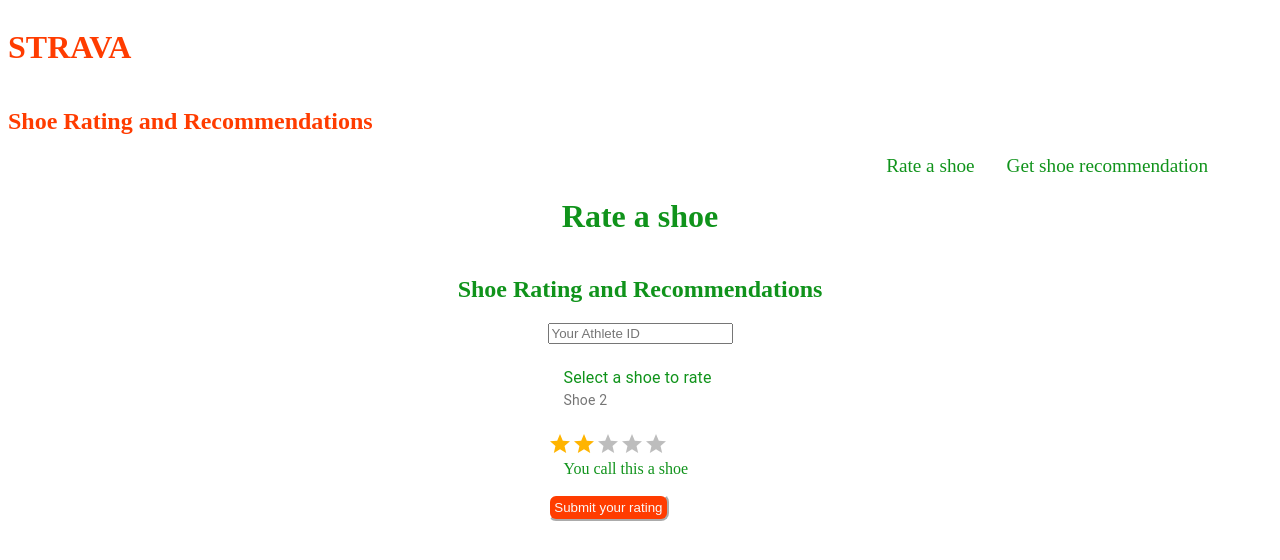
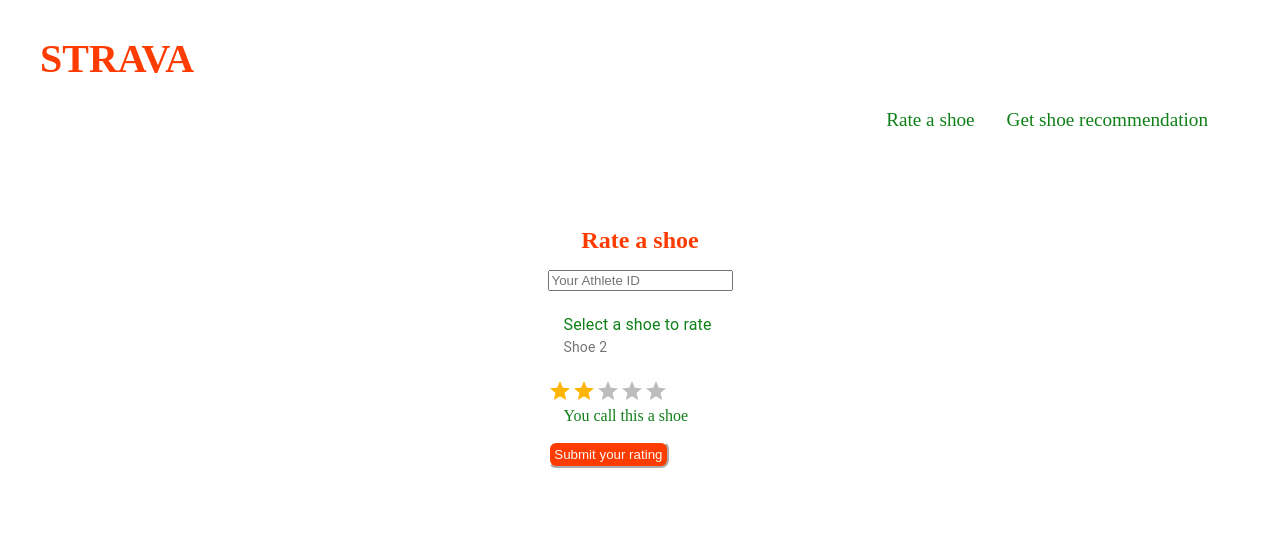
Before and after one commit to RobotMermaid/StravaFE, a React app: page / in a window 1280 px wide. Shown: the top 560 px of the page. Built offline with nearby package versions, Linux system fonts and the light colour scheme.

Commit message:
getting back rec shoe id

```diff
--- a/package.json
+++ b/package.json
@@ -24,6 +24,7 @@
   "dependencies": {
     "@material-ui/core": "^4.11.0",
     "@material-ui/lab": "^4.0.0-alpha.56",
+    "font-awesome": "^4.7.0",
     "react": "^17.0.1",
     "react-dom": "^17.0.1",
     "react-router-dom": "^5.2.0"
--- a/src/components/Header/Header.css
+++ b/src/components/Header/Header.css
@@ -4,11 +4,8 @@
   flex-direction: column;
   align-items: left;
   color: rgb(255, 60, 0);
+  margin: 0 0 5rem 2rem;
 }
-h1 {
-  font-size: 3rem;
+.h1 {
+  font-size: 2.5rem;
 }
-h2 {
-  font-size: 2rem;
-
-}
--- a/src/components/Header/Header.jsx
+++ b/src/components/Header/Header.jsx
@@ -6,8 +6,8 @@
   return (
 
     <div className={styles.Header}>
-      <h1>STRAVA</h1>
-      <h2>Shoe Rating and Recommendations</h2>
+      <h1 className={styles.h1}>STRAVA</h1>
+      {/* <h2>Shoe Rating and Recommendations</h2> */}
       <Links/>
     </div>
 
--- a/src/components/Links/Links.css
+++ b/src/components/Links/Links.css
@@ -15,7 +15,7 @@
   padding: 0 1rem 0 1rem;
   font-weight: 500;
   font-size: 1.2rem;
-  color: rgb(16, 147, 27);
+  color: rgb(15, 128, 24);
   text-decoration: none;
 }
 .link:hover {
--- a/src/components/Rating/Rating.css
+++ b/src/components/Rating/Rating.css
@@ -3,7 +3,7 @@
   justify-content: center;
   flex-direction: column;
   align-items: center;
-  color: rgb(16, 147, 27);
+  color: rgb(15, 128, 24);
 }
 h1 {
   font-size: 2rem;
--- a/src/components/Rating/Rating.jsx
+++ b/src/components/Rating/Rating.jsx
@@ -58,7 +58,6 @@
   return (
     <div className={styles.Rating}>
       <h1>Rate a shoe</h1>
-      <h2>Shoe Rating and Recommendations</h2>
       <form>
       <input type="text" value={athleteID} onChange={({ target }) => setAthleteID(target.value)} placeholder="Your Athlete ID"/>
       <div>
--- a/src/components/Recommendation/Recommendation.css
+++ b/src/components/Recommendation/Recommendation.css
@@ -3,12 +3,25 @@
   justify-content: center;
   flex-direction: column;
   align-items: center;
-  color: rgb(16, 147, 27);
+  color: rgb(15, 128, 24);
   //background-color: rgba(255, 60, 0, 0.803);
 }
 h1 {
-  font-size: 2rem;
+  font-size: 1.5rem;
+  color: rgb(255, 60, 0);
 }
-h2 {
-  font-size: 1.5rem;
+
+.button {
+  color: rgb(250, 248, 248);
+  cursor: pointer;
+  outline: rgb(255, 60, 0);
+  background-color: rgb(255, 60, 0);
+  border-radius: 0.5rem;
+  border-color: white;
+  margin-top: 1rem;
+  padding: 0.25rem 0.3rem 0.25rem 0.3rem;
 }
+.button:hover {
+  background-color: rgb(8, 8, 8);
+
+}
--- a/src/components/Recommendation/Recommendation.jsx
+++ b/src/components/Recommendation/Recommendation.jsx
@@ -1,18 +1,28 @@
 import React, { useState } from 'react';
 import styles from './Recommendation.css';
 import List from '../List/List';
+import ShoeDetail from '../ShoeDetail/ShoeDetail';
+import { getAthleteRecommendedShoe } from '../Services/API';
 
 const Recommendation = () => {
   const [athleteID, setAthleteID] = useState(null);
+  const [recShoe, setRecShoe] = useState([]);
 
+  const getRecommendation = (e) => {
+    getAthleteRecommendedShoe(athleteID)
+    .then(shoe => setRecShoe(shoe));
+    console.log(athleteID)
+  }
   return (
     <div className={styles.Rec}>
+      <h1>Top rated shoes</h1>
       <List/>
       <h1>Get a shoe recommendation</h1>
       <form>
-      <input type="text" value={athleteID} onChange={({ target }) => setAthleteID(target.value)} placeholder="Your Athlete ID"/>
-      <button onClick={() => saveRecommendation()}>Get your Recommended Shoe</button>
-    </form>
+        <input type="text" value={athleteID} onChange={({ target }) => setAthleteID(target.value)} placeholder="Your Athlete ID"/>
+        <button className={styles.button} onClick={(e) => {e.preventDefault(); getRecommendation()}}>Get your Recommended Shoe</button>
+      </form>
+      <ShoeDetail {...recShoe}/>
     </div>
   );
 };
--- a/src/components/Services/API.js
+++ b/src/components/Services/API.js
@@ -29,6 +29,14 @@
   })));
 }
 export const getAthleteRecommendedShoe = (athlete_id) => {
-  return fetch(`https://salty-cliffs-60245.herokuapp.com/${athlete_id}`)
+  return fetch(`https://salty-cliffs-60245.herokuapp.com/recathleteshoes/${athlete_id}`)
   .then(res => res.json())
+  .then(json => json.map(shoe => ({
+    id: shoe.id,
+    avg_stars: shoe.avg_stars.toFixed(2),
+    shoes_id: shoe.shoes_id,
+    model: shoe.model,
+    terrain: shoe.terrain,
+    durable_miles: shoe.durable_miles
+  })));
 };
--- a/src/components/ShoeDetail/ShoeDetail.jsx
+++ b/src/components/ShoeDetail/ShoeDetail.jsx
@@ -2,15 +2,18 @@
 import PropTypes from 'prop-types';
 
 
-const RecShoe = ({ model, terrain, durable_miles, avg_stars, shoes_id }) =>  (
+const RecShoe = ({ model, terrain, durable_miles, avg_stars, shoes_id }) =>  {
+
+  return (
   <section>
     <h3>{terrain}</h3>
     {/* <img src={image} /> */}
     <p>Best for: {model}</p>
-    <p>Rating: {avg_stars}</p>
+    <p>{shoes_id}</p>
+    <p>Rating: {avg_stars} stars</p>
     <p>Durable for mileage up to: {durable_miles} mi</p>
   </section>
-);
+)};
 
 
 RecShoe.propTypes = {
```
Also changed, not shown: src/components/Container/shoesViewer.jsx (deleted, +0 -22 lines), 1 other file (tests, documents, lock files or other folders).
